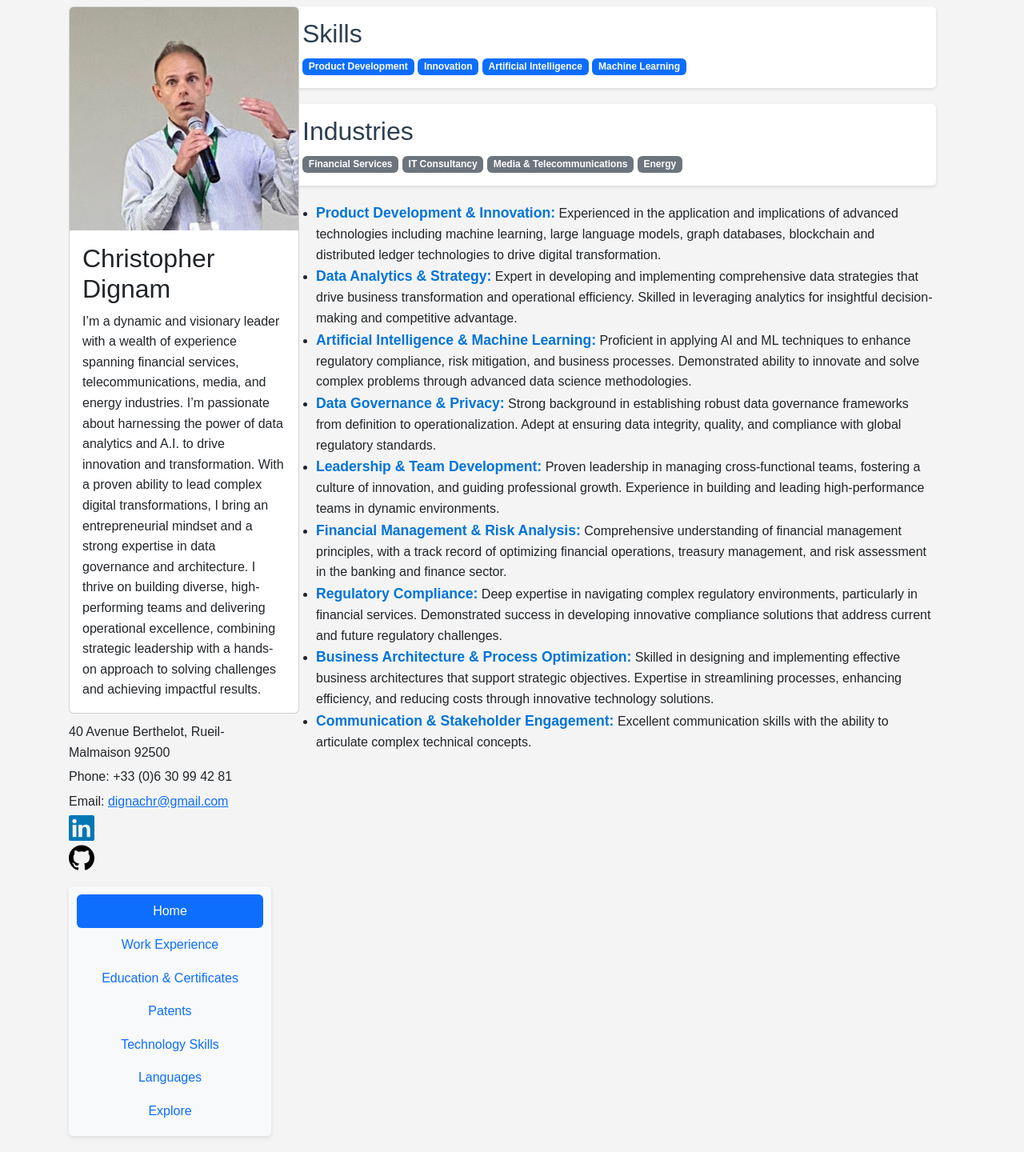
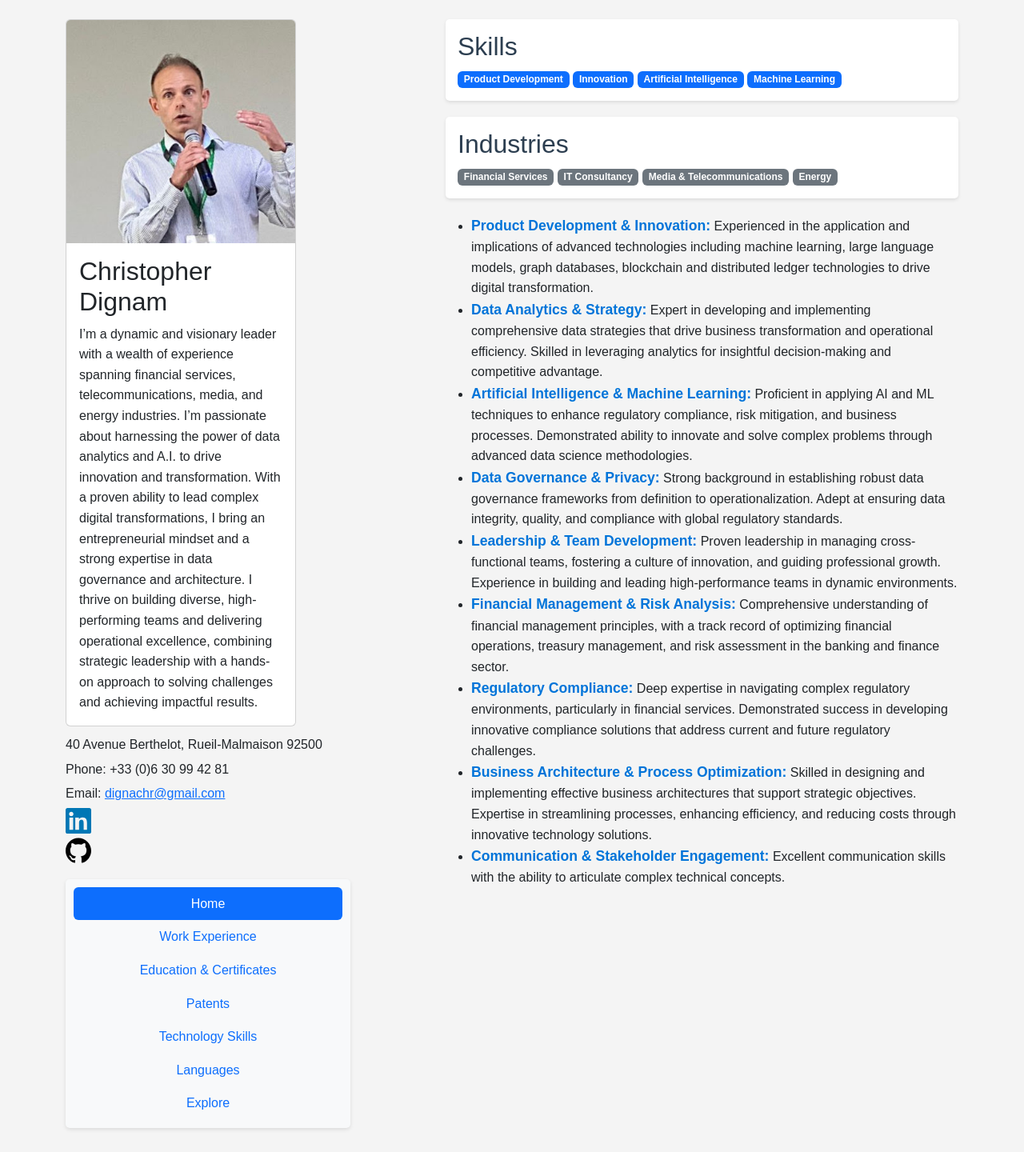
Before and after one commit to cdignam8304/cv, a Jekyll site: the page built from README.md, in a window 1280 px wide. Shown: the whole page at 80% size. Built offline with Jekyll 4.4.1, drawn with Linux system fonts in a browser that asks for light colours; our own code applies the rules of GitHub Pages for plain Markdown files.

Commit message:
Spacer column

```diff
--- a/_layouts/default.html
+++ b/_layouts/default.html
@@ -13,15 +13,17 @@
 <body>
 
     <div class="container mt-4">
-        <div class="row g-3">
         <div class="row">
             <!-- Tabs on the left -->
-                <div class="col-md-3">
+            <div class="col-md-4">
                 {% include header.html %}
             </div>
 
+            <!-- Try to insert an empty column to create space -->
+            <div class="col-md-1"></div>
+
             <!-- Tab content on the right -->
-                <div class="col-md-9">
+            <div class="col-md-7">
                 <div class="tab-content" id="v-pills-tabContent">
                     <div class="tab-pane fade show active" id="v-pills-home" role="tabpanel" aria-labelledby="v-pills-home-tab"></div>
                     <div class="tab-pane fade" id="v-pills-experience" role="tabpanel" aria-labelledby="v-pills-experience-tab"></div>
@@ -30,7 +32,6 @@
                     <div class="tab-pane fade" id="v-pills-tech" role="tabpanel" aria-labelledby="v-pills-tech-tab"></div>
                     <div class="tab-pane fade" id="v-pills-languages" role="tabpanel" aria-labelledby="v-pills-languages-tab"></div>
                     <div class="tab-pane fade" id="v-pills-viz" role="tabpanel" aria-labelledby="v-pills-viz-tab"></div>
-                    </div>
                 </div>
             </div>
         </div>
```
Lines whose indentation alone changed are shown as unchanged.
